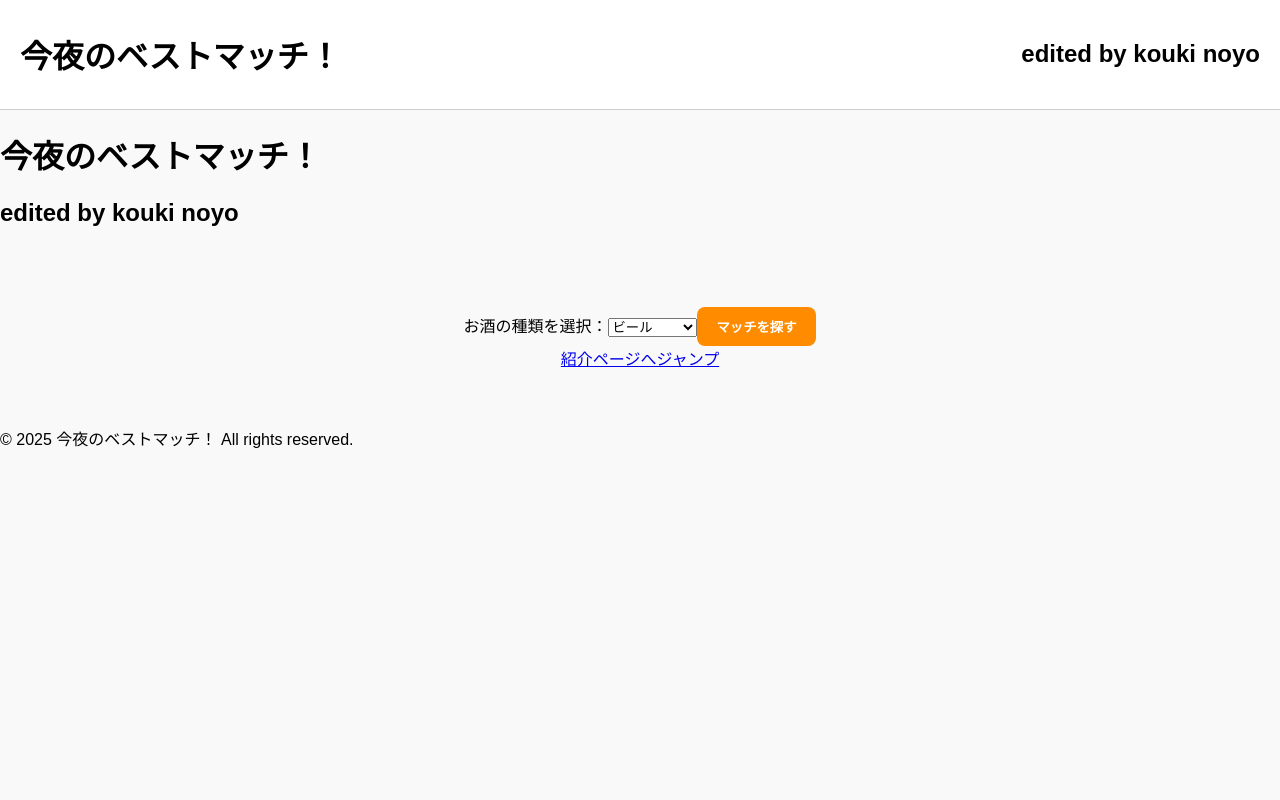
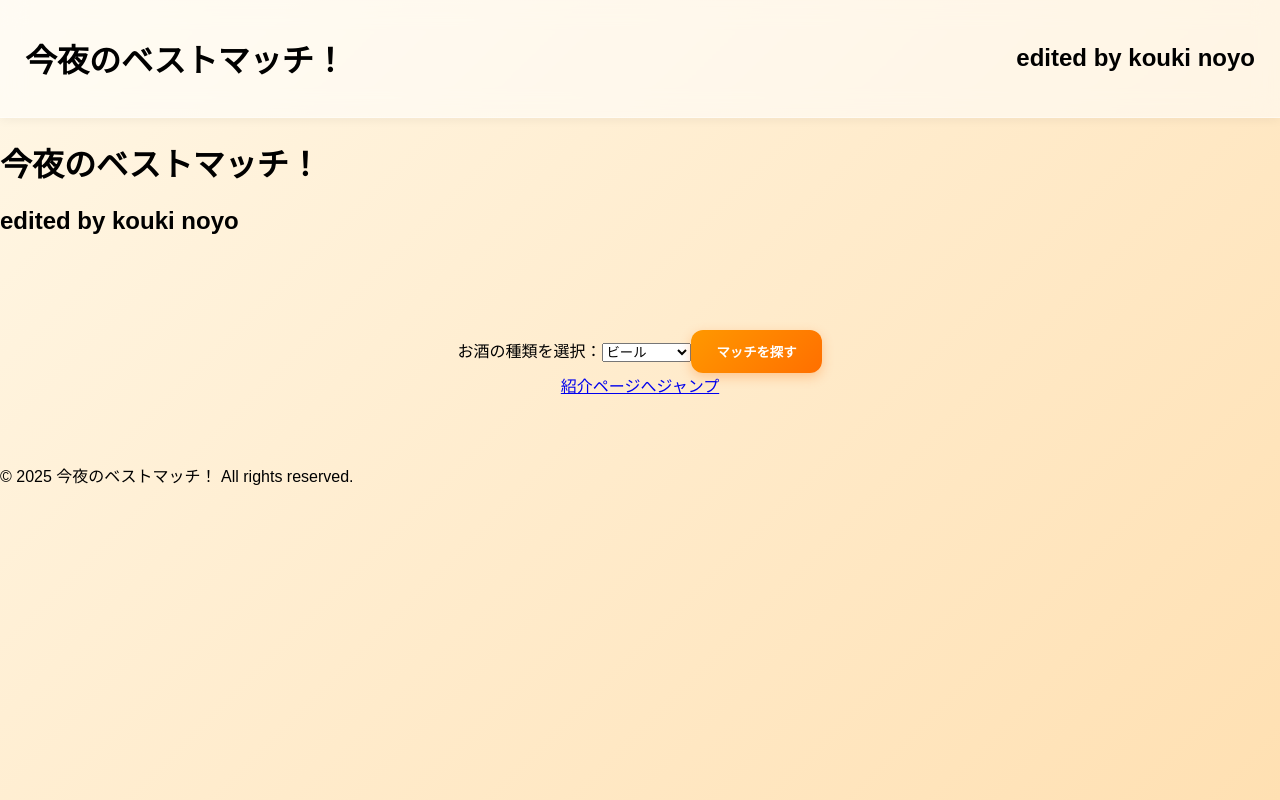
Before and after one commit to sreij/todays_best_match, a React (Vite) app: page / in a window 1280 px wide. Built offline with nearby package versions, Linux system fonts and the light colour scheme.

Commit message:
cssの変更

```diff
--- a/style.css
+++ b/style.css
@@ -1,71 +1,155 @@
+/* ------------------------------
+   Base
+------------------------------ */
 body {
   font-family: "Noto Sans JP", sans-serif;
-  background: #f9f9f9;
+  background: linear-gradient(135deg, #fff7e6, #ffe0b2);
   margin: 0;
   padding: 0;
+  min-height: 100vh;
 }
 
+/* ------------------------------
+   Header
+------------------------------ */
 header {
   display: flex;
   align-items: center;
   justify-content: space-between;
-  padding: 10px 20px;
-  background: #fff;
-  border-bottom: 1px solid #ccc;
+  padding: 14px 25px;
+  background: rgba(255, 255, 255, 0.55);
+  backdrop-filter: blur(12px);
+  border-bottom: 1px solid rgba(255, 255, 255, 0.4);
+  box-shadow: 0 2px 10px rgba(0, 0, 0, 0.05);
+  position: sticky;
+  top: 0;
+  z-index: 50;
 }
 
 input[type="text"] {
   width: 60%;
-  padding: 8px;
-  border-radius: 8px;
-  border: 1px solid #ddd;
+  padding: 12px 16px;
+  border-radius: 12px;
+  border: 1px solid #eee;
+  background: #fff;
+  transition: 0.25s;
+}
+
+input[type="text"]:focus {
+  border-color: #ff9800;
+  box-shadow: 0 0 6px rgba(255, 152, 0, 0.4);
+  outline: none;
 }
 
 .icon {
   background: none;
   border: none;
-  font-size: 20px;
+  font-size: 22px;
   cursor: pointer;
+  color: #444;
+  transition: 0.2s;
 }
 
+.icon:hover {
+  transform: scale(1.15);
+  color: #ff9800;
+}
+
+/* ------------------------------
+   Main
+------------------------------ */
 main {
   text-align: center;
-  padding: 40px 20px;
+  padding: 50px 20px;
 }
 
+/* Textarea card */
 .home-section textarea {
-  width: 60%;
-  height: 100px;
-  margin-top: 10px;
-  border-radius: 10px;
-  border: 1px solid #ccc;
+  width: 65%;
+  height: 130px;
+  margin-top: 15px;
+  padding: 15px;
+  border-radius: 14px;
+  border: 1px solid #ddd;
+  background: rgba(255, 255, 255, 0.8);
+  backdrop-filter: blur(8px);
   resize: none;
+  transition: 0.25s;
 }
 
+.home-section textarea:focus {
+  border-color: #ffa726;
+  box-shadow: 0 0 8px rgba(255, 167, 38, 0.4);
+  outline: none;
+}
+
+/* Button */
 button {
-  margin-top: 20px;
-  padding: 10px 20px;
+  margin-top: 25px;
+  padding: 12px 26px;
   border: none;
-  border-radius: 8px;
-  background: #ff8c00;
-  color: #fff;
+  border-radius: 12px;
+  background: linear-gradient(135deg, #ff9800, #ff6f00);
+  color: white;
   font-weight: bold;
   cursor: pointer;
+  box-shadow: 0 4px 12px rgba(255, 111, 0, 0.3);
+  transition: 0.25s;
 }
 
+button:hover {
+  transform: translateY(-2px);
+  box-shadow: 0 6px 16px rgba(255, 111, 0, 0.45);
+}
+
+/* ------------------------------
+   Grid (for items UI)
+------------------------------ */
 .grid {
   display: grid;
-  grid-template-columns: repeat(auto-fit, minmax(150px, 1fr));
-  gap: 10px;
-  padding: 20px;
+  grid-template-columns: repeat(auto-fit, minmax(170px, 1fr));
+  gap: 20px;
+  padding: 30px;
 }
 
+.grid-item {
+  background: rgba(255, 255, 255, 0.75);
+  backdrop-filter: blur(8px);
+  padding: 20px;
+  border-radius: 16px;
+  border: 1px solid rgba(255, 183, 77, 0.5);
+  box-shadow: 0 4px 12px rgba(255, 167, 38, 0.25);
+  transition: 0.25s;
+}
+
+.grid-item:hover {
+  transform: translateY(-3px) scale(1.03);
+  box-shadow: 0 8px 20px rgba(255, 167, 38, 0.35);
+}
+
+/* ------------------------------
+   Result Box
+------------------------------ */
 .result-box {
-  margin: 30px auto;
-  padding: 40px;
-  width: 60%;
-  border-radius: 12px;
-  background: #fff3e0;
-  border: 2px solid #ffb300;
-  font-size: 1.5em;
+  margin: 40px auto;
+  padding: 45px;
+  width: 70%;
+  border-radius: 18px;
+  background: rgba(255, 248, 225, 0.85);
+  border: 2px solid #ffca28;
+  font-size: 1.6em;
+  box-shadow: 0 6px 20px rgba(255, 204, 128, 0.4);
+  animation: fadeIn 0.6s ease;
 }
+
+/* Animation */
+@keyframes fadeIn {
+  from {
+    opacity: 0;
+    transform: translateY(15px);
+  }
+  to {
+    opacity: 1;
+    transform: translateY(0);
+  }
+}
```
